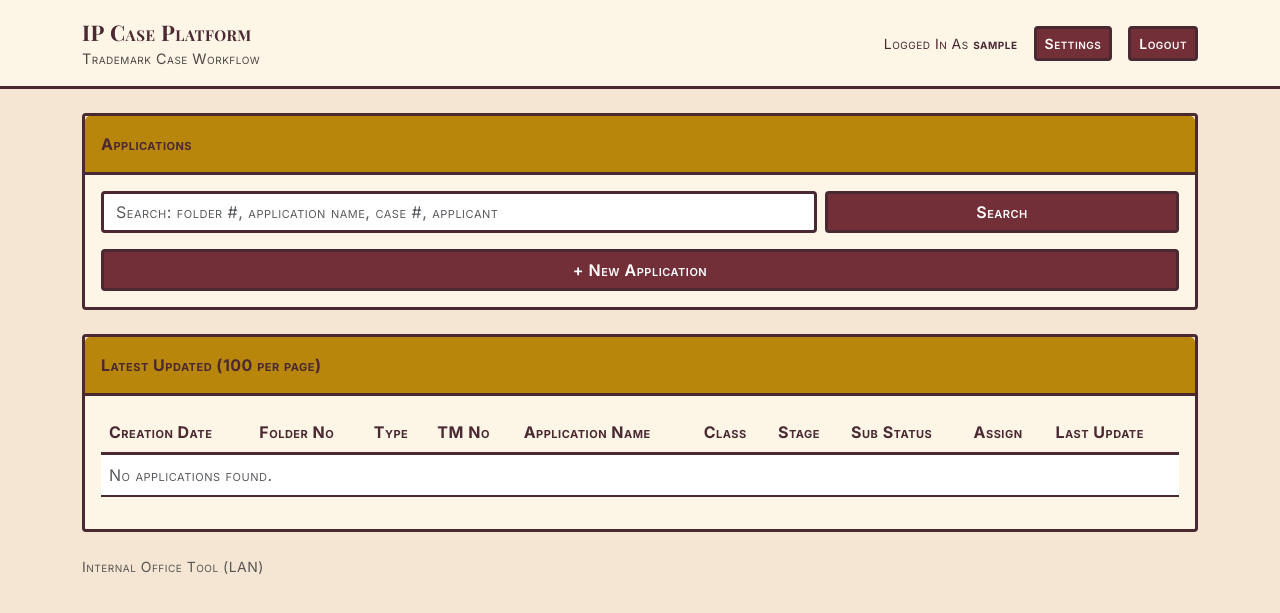
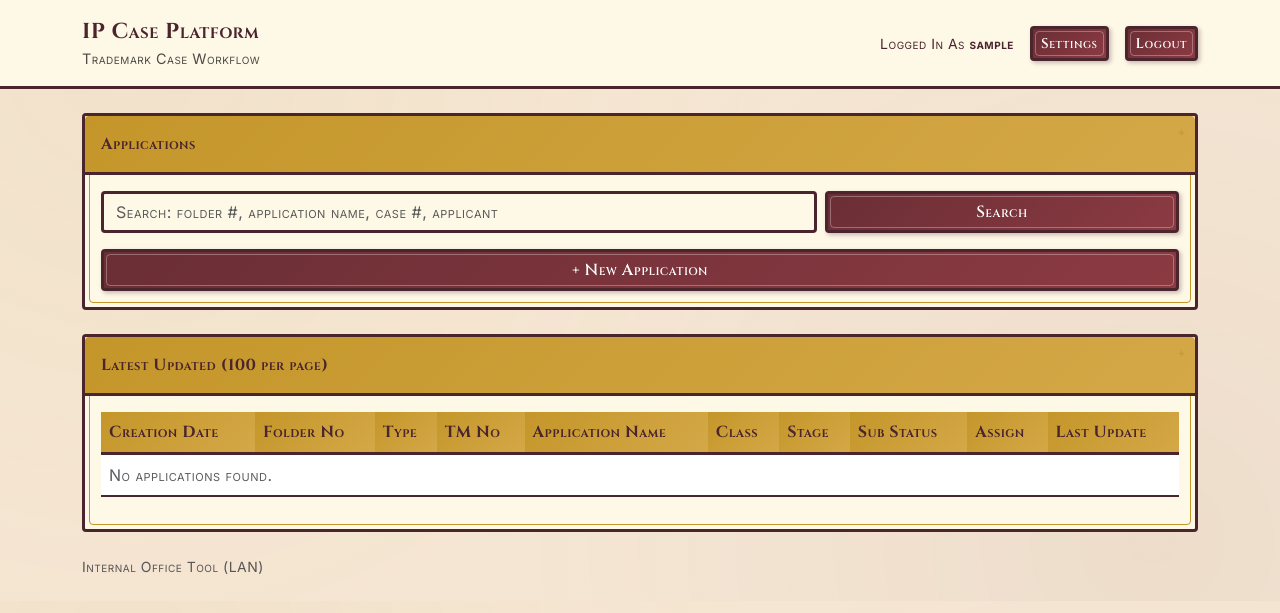
Before and after one commit to 0utLawzz/DS-Brandex, a Django app: page /applications/ in a window 1280 px wide. Shown: the top 613 px of the page. Run offline with Django 5.2, Linux system fonts and the light colour scheme; the visitor is signed in with stand-in values (Sample User, id 1); data comes from the database, SQL or seed files in the repository; data that the repository does not hold is empty.

Commit message:
Enhance Victorian style with ornate decorative elements
- Add Cinzel font for more ornate typography
- Update colors to richer Victorian shades
- Add background gradients with subtle patterns
- Add ornate border decorations with star flourishes
- Enhance card headers with gradient and Cinzel font
- Enhance buttons with gradient and shadow effects
- Enhance links with ornate hover effects
- Enhance table styling with gradient headers
- Enhance input styling with ornate focus states
- Enhance timeline with gradient line
- Enhance event and assignment cards with shadows

```diff
--- a/cases/static/cases/victorian.css
+++ b/cases/static/cases/victorian.css
@@ -1,17 +1,18 @@
-@import url('https://fonts.googleapis.com/css2?family=Playfair+Display:wght@400;700&family=Inter:wght@400;500;600&display=swap');
+@import url('https://fonts.googleapis.com/css2?family=Playfair+Display:wght@400;600;700&family=Cinzel:wght@400;600;700&family=Inter:wght@400;500;600&display=swap');
 
 :root {
-  --primary: #722F37;
-  --secondary: #2E5339;
-  --accent: #B8860B;
+  --primary: #6B2E35;
+  --secondary: #2A4A32;
+  --accent: #C4962A;
   --background: #F5E6D3;
-  --surface: #FDF5E6;
-  --text: #4A2932;
+  --surface: #FEF8E7;
+  --text: #4A252D;
 
   --radius: 4px;
   --border-width: 3px;
   --shadow: 0px 4px;
-  --line: #4A2932;
+  --line: #4A252D;
+  --ornate-border: #C4962A;
 }
 
 .victorian-bg {
@@ -20,6 +21,9 @@
   font-family: 'Inter', sans-serif;
   font-variant: small-caps;
   letter-spacing: 0.5px;
+  background-image:
+    radial-gradient(circle at 10% 10%, rgba(196, 150, 42, 0.05) 0%, transparent 50%),
+    radial-gradient(circle at 90% 90%, rgba(107, 46, 53, 0.05) 0%, transparent 50%);
 }
 
 .victorian-header {
@@ -32,7 +36,7 @@
   font-size: 1.35rem;
   letter-spacing: 0.2px;
   color: var(--text);
-  font-family: 'Playfair Display', serif;
+  font-family: 'Cinzel', serif;
   font-variant: small-caps;
 }
 
@@ -47,39 +51,87 @@
   border-radius: var(--radius);
   border: var(--border-width) solid var(--line);
   box-shadow: none;
+  position: relative;
+}
+
+.victorian-card::before {
+  content: "";
+  position: absolute;
+  top: 0;
+  left: 0;
+  right: 0;
+  bottom: 0;
+  border: 1px solid var(--ornate-border);
+  border-radius: var(--radius);
+  pointer-events: none;
+  margin: 4px;
+}
+
+.victorian-card::after {
+  content: "✦";
+  position: absolute;
+  top: 8px;
+  right: 8px;
+  color: var(--ornate-border);
+  font-size: 12px;
+  opacity: 0.6;
 }
 
 .victorian-card .card-header {
-  background: var(--accent);
+  background: linear-gradient(135deg, var(--accent) 0%, #D4A847 100%);
   border-bottom: var(--border-width) solid var(--line);
   font-weight: 700;
   color: var(--text);
   font-variant: small-caps;
+  font-family: 'Cinzel', serif;
+  border-radius: var(--radius) var(--radius) 0 0;
+  position: relative;
 }
 
 .victorian-btn {
-  background: var(--primary);
+  background: linear-gradient(135deg, var(--primary) 0%, #8B3A42 100%);
   border: var(--border-width) solid var(--line);
   color: #fff;
   border-radius: var(--radius);
-  box-shadow: none;
+  box-shadow: 2px 2px 4px rgba(74, 37, 45, 0.3);
   font-variant: small-caps;
   font-weight: 600;
+  font-family: 'Cinzel', serif;
+  position: relative;
+  overflow: hidden;
+}
+
+.victorian-btn::before {
+  content: "";
+  position: absolute;
+  top: 0;
+  left: 0;
+  right: 0;
+  bottom: 0;
+  border: 1px solid rgba(255, 255, 255, 0.3);
+  border-radius: var(--radius);
+  pointer-events: none;
+  margin: 2px;
 }
 
 .victorian-btn:hover {
-  background: #5a252c;
+  background: linear-gradient(135deg, #8B3A42 0%, var(--primary) 100%);
   color: #fff;
+  box-shadow: 3px 3px 6px rgba(74, 37, 45, 0.4);
 }
 
 .victorian-link {
   color: var(--secondary);
   text-decoration: none;
   font-variant: small-caps;
+  border-bottom: 1px solid transparent;
+  transition: all 0.2s ease;
 }
 
 .victorian-link:hover {
-  text-decoration: underline;
+  text-decoration: none;
+  border-bottom: 1px solid var(--secondary);
+  color: #3D6648;
 }
 
 .victorian-badge {
@@ -93,24 +145,31 @@
 .victorian-table thead th {
   font-weight: 700;
   color: var(--text);
-  background: var(--surface);
+  background: linear-gradient(135deg, var(--accent) 0%, #D4A847 100%);
   border-bottom: var(--border-width) solid var(--line);
   font-variant: small-caps;
+  font-family: 'Cinzel', serif;
 }
 
 .victorian-table > :not(caption) > * > * {
   border-bottom: 2px solid var(--line);
 }
 
+.victorian-table tbody tr:hover {
+  background: rgba(196, 150, 42, 0.1);
+}
+
 .victorian-input {
   border-radius: var(--radius);
   border: 3px solid var(--line);
   font-variant: small-caps;
+  background: var(--surface);
 }
 
 .victorian-input:focus {
-  border-color: var(--secondary);
-  box-shadow: none;
+  border-color: var(--accent);
+  box-shadow: 0 0 0 2px rgba(196, 150, 42, 0.2);
+  outline: none;
 }
 
 .dst-grid {
@@ -164,7 +223,8 @@
   top: 0;
   bottom: 0;
   width: 6px;
-  background: var(--line);
+  background: linear-gradient(to bottom, var(--accent), var(--primary));
+  border-radius: 3px;
 }
 
 .dst-event {
@@ -173,6 +233,8 @@
   margin-bottom: 12px;
   border: 3px solid var(--line);
   background: var(--surface);
+  border-radius: var(--radius);
+  box-shadow: 2px 2px 4px rgba(74, 37, 45, 0.15);
 }
 
 .dst-event::before {
@@ -209,6 +271,8 @@
   border: var(--border-width) solid var(--line);
   background: var(--surface);
   padding: 12px;
+  border-radius: var(--radius);
+  box-shadow: 2px 2px 4px rgba(74, 37, 45, 0.15);
 }
 
 .dst-assignment.overdue {
```
